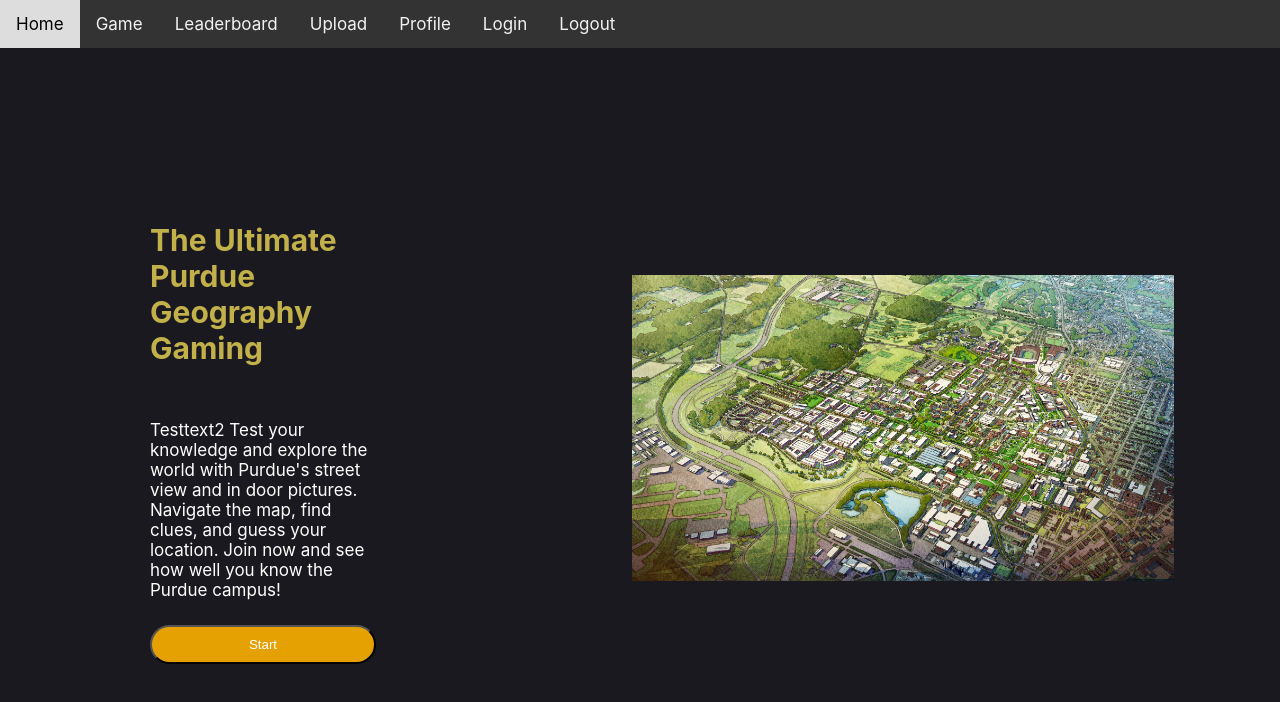
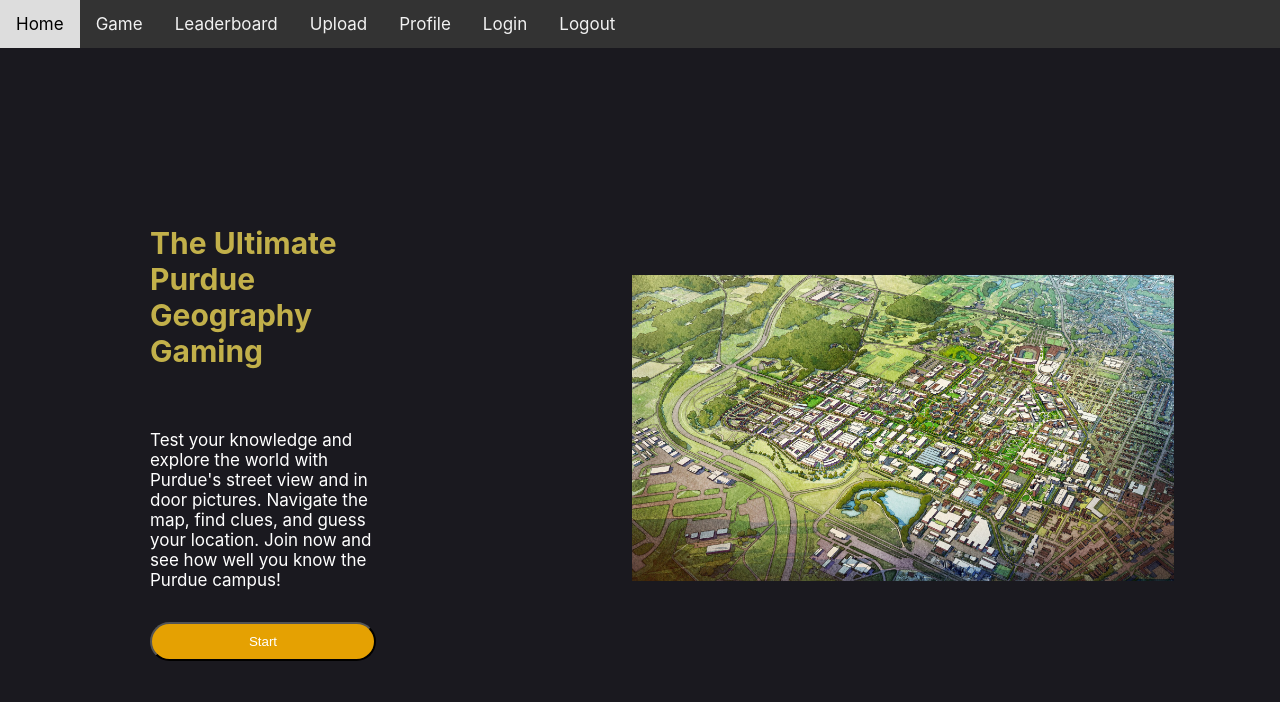
Before and after one commit to guo543/geochallenge, a React (Create React App) app in the folder client/: page / in a window 1280 px wide. Shown: the top 702 px of the page. Built offline with nearby package versions, Linux system fonts and the light colour scheme.

Commit message:
change trigger. change s3 bucket name

```diff
--- a/client/src/App.js
+++ b/client/src/App.js
@@ -10,7 +10,6 @@
             The Ultimate Purdue Geography Gaming
           </h3>
           <p style={{ color: "white", fontSize: 17 }}>
-            Testtext2
             Test your knowledge and explore the world with Purdue's street view
             and in door pictures. Navigate the map, find clues, and guess your
             location. Join now and see how well you know the Purdue campus!
```
